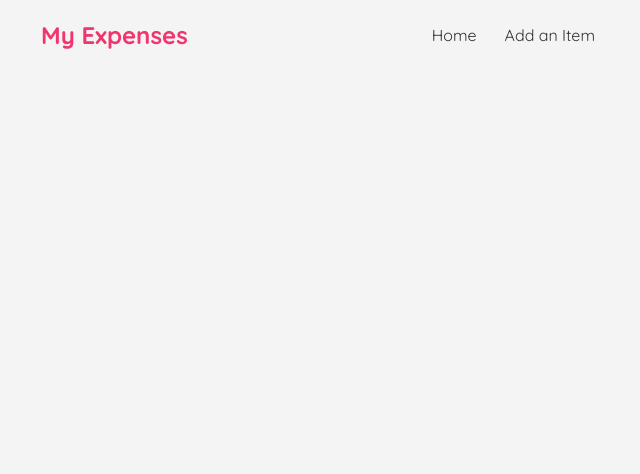
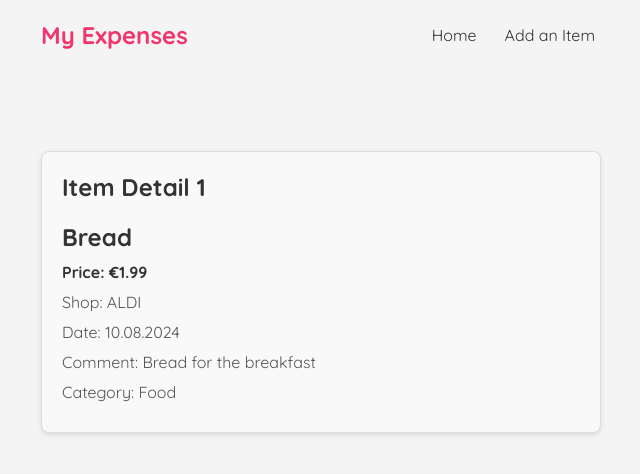
Before and after one commit to Makrine/my-expenses, a React (Create React App) app: page /items/1 in a window 1280 px wide. Shown: the top 474 px of the page, without its empty margins (319-959 px from the left). Built offline with nearby package versions, Linux system fonts and the light colour scheme; data requests are answered from the project's data file.

Commit message:
added Route parameters and hooks

```diff
--- a/data/db.json
+++ b/data/db.json
@@ -1,10 +1,52 @@
 {
     "items": [
-        { "item": "Bread", "price": 1.99, "shop": "ALDI", "date": "10.08.2024", "id": 1 },
-        { "item": "Milk", "price": 1.99, "shop": "NORMA", "date": "10.08.2024", "id": 2 },
-        { "item": "Eggs", "price": 2.26, "shop": "Edeka", "date": "10.08.2024", "id": 3 },
-        { "item": "Cheese", "price": 1.22, "shop": "Edeka", "date": "9.08.2024", "id": 4 },
-        { "item": "Pizza", "price": 5.36, "shop": "Edeka", "date": "10.08.2024", "id": 5 },
-        { "item": "Pizza", "price": 5.36, "shop": "Edeka", "date": "1.08.2024", "id": 6 }
+        { "item": "Bread",
+          "price": 1.99,
+          "shop": "ALDI",
+          "date": "10.08.2024",
+          "id": 1,
+          "category": "Food",
+          "comment": "Bread for the breakfast"
+        },
+        { "item": "Milk",
+          "price": 1.99,
+          "shop": "NORMA",
+          "date": "10.08.2024",
+          "id": 2,
+          "category": "Food",
+          "comment": "Milk for the coffee"
+        },
+        { "item": "Eggs",
+          "price": 2.26,
+          "shop": "Edeka",
+          "date": "10.08.2024",
+          "id": 3,
+          "category": "Food",
+          "comment": "Eggs for the cake"
+        },
+        { "item": "Cheese",
+          "price": 1.22,
+          "shop": "Edeka",
+          "date": "9.08.2024",
+          "id": 4,
+          "category": "Food",
+          "comment": "Cheese for the sandwich"
+        },
+        { "item": "Pizza",
+          "price": 5.36,
+          "shop": "Edeka",
+          "date": "10.08.2024",
+          "id": 5,
+          "category": "Food",
+          "comment": "Pizza for the party"
+        },
+        { "item": "Pizza",
+          "price": 5.36,
+          "shop": "Edeka",
+          "date": "1.08.2024",
+          "id": 6,
+          "category": "Food",
+          "comment": "Pizza for the party"
+        }
     ]
 }
--- a/src/App.tsx
+++ b/src/App.tsx
@@ -2,6 +2,7 @@ import Navbar from './Navbar';
 import Home from './Home';
 import { BrowserRouter as Router, Route, Switch } from 'react-router-dom';
 import Create from './Create';
+import ItemDetail from './ItemDetails';
 
 function App() {
   return (
@@ -16,6 +17,9 @@ function App() {
           <Route path="/create" exact>
             <Create />
           </Route>
+          <Route path="/items/:id" exact>
+            <ItemDetail />
+          </Route>
         </Switch>
       </div>
     </div>
--- a/src/Home.tsx
+++ b/src/Home.tsx
@@ -1,10 +1,11 @@
 import ItemList from "./ItemList";
 import useFetch from "./useFetch";
+import { Item } from "./Interface";
 
 
 
 const Home = () => {
-    const { data: products, isPending, error } = useFetch('http://localhost:8000/items');
+    const { data: products, isPending, error } = useFetch<Item[]>('http://localhost:8000/items');
 
     // create handleDelete function
     const handleDelete = (id: number) => {
--- /dev/null
+++ b/src/ItemDetails.tsx
@@ -0,0 +1,33 @@
+import React from 'react';
+import { useParams } from 'react-router-dom';
+import useFetch from './useFetch';
+import { Item } from './Interface';
+
+interface Params {
+    id: string;
+}
+
+const ItemDetail: React.FC = () => {
+    const { id } = useParams<Params>();
+    const { data: item, isPending, error } = useFetch<Item>(`http://localhost:8000/items/${id}`);
+
+    return (
+        <div className="item-detail-container">
+            <h2>Item Detail {id}</h2>
+            {isPending && <div className="loading">Loading...</div>}
+            {error && <div className="error">{error}</div>}
+            {item && (
+                <article>
+                    <h2>{item.item}</h2>
+                    <p className="price">Price: €{item.price.toFixed(2)}</p>
+                    <p>Shop: {item.shop}</p>
+                    <p>Date: {item.date}</p>
+                    <p>Comment: {item.comment}</p>
+                    <p>Category: {item.category}</p>
+                </article>
+            )}
+        </div>
+    );
+}
+
+export default ItemDetail;
--- a/src/ItemList.tsx
+++ b/src/ItemList.tsx
@@ -1,12 +1,7 @@
 import React from 'react';
 import { Item } from "./Interface";
-
-// Define an interface for the props
-interface ItemListProps {
-    items: Item[];
-    title: string;
-    handleDelete: (id: number) => void;
-}
+import { Link } from 'react-router-dom';
+import { ItemListProps } from './Interface';
 
 // Utility function to group items by date
 const groupByDate = (items: Item[]) => {
@@ -46,11 +41,12 @@ const ItemList: React.FC<ItemListProps> = ({ items, title, handleDelete }) => {
                     {groupedItems[date].map(item => (
                         <div className="item-preview" key={item.id}>
                             <div className="item-info">
-                                <h2>{item.item}</h2>
+                                    <h2>{item.item}</h2>
                                 <p>{item.shop}</p>
                             </div>
                             <div className="price-container">
                                 <div className="price">€{item.price.toFixed(2)}</div>
+                                <Link to={`/items/${item.id}`}><button className='btn-details'>Details</button></Link>
                                 <button className="btn-delete-item" onClick={() => handleDelete(item.id)}>Delete</button>
                             </div>
                         </div>
--- a/src/index.css
+++ b/src/index.css
@@ -92,6 +92,30 @@ body {
   box-shadow: 0 0 0 2px rgba(0, 0, 0, 0.2);
 }
 
+
+/* Details button styles */
+.btn-details {
+  background-color: green;
+  color: white;
+  border: none;
+  border-radius: 4px;
+  padding: 8px 12px;
+  font-size: 14px;
+  cursor: pointer;
+  transition: background-color 0.3s, box-shadow 0.3s;
+  box-shadow: 0 2px 4px rgba(0, 0, 0, 0.1);
+  margin-right: 10px;
+}
+
+.btn-details:hover {
+  background-color: darkgreen;
+}
+
+.btn-details:focus {
+  outline: none;
+  box-shadow: 0 0 0 2px rgba(0, 0, 0, 0.2);
+}
+
 /* Alignment for subtotal and total */
 .subtotal, .total {
   display: flex;
@@ -142,3 +166,59 @@ body {
   margin: 40px auto;
   padding: 20px;
 }
+
+/*Item Details*/
+/* Container for the item detail view */
+.item-detail-container {
+  max-width: 800px;
+  margin: 20px auto;
+  padding: 20px;
+  border: 1px solid #ddd;
+  border-radius: 8px;
+  background-color: #f9f9f9;
+  box-shadow: 0 2px 5px rgba(0, 0, 0, 0.1);
+}
+
+/* Header styling */
+.item-detail-container h2 {
+  margin-top: 0;
+  color: #333;
+}
+
+/* Article styling */
+.item-detail-container article {
+  margin-top: 20px;
+}
+
+/* Styling for item details */
+.item-detail-container p {
+  margin: 10px 0;
+  font-size: 16px;
+  color: #555;
+}
+
+/* Price styling */
+.item-detail-container .price {
+  font-weight: bold;
+  color: #333;
+}
+
+/* Loading and error messages styling */
+.loading, .error {
+  padding: 10px;
+  margin: 10px 0;
+  border-radius: 4px;
+  font-size: 16px;
+}
+
+.loading {
+  background-color: #f0f8ff;
+  color: #1e90ff;
+  border: 1px solid #1e90ff;
+}
+
+.error {
+  background-color: #ffebee;
+  color: #f44336;
+  border: 1px solid #f44336;
+}
--- a/src/useFetch.tsx
+++ b/src/useFetch.tsx
@@ -1,20 +1,18 @@
 import { useState, useEffect } from 'react';
-import {Item} from "./Interface";
 
-const useFetch = (url : string) => {
+// Define the generic type for useFetch
+const useFetch = <T,>(url: string) => {
+    const [data, setData] = useState<T | null>(null);
+    const [isPending, setIsPending] = useState(true);
+    const [error, setError] = useState<string | null>(null);
 
-    const [data, setData] = useState<Item[] | null>(null);
-    const [isPending, setIsPending] = useState(true);
-    const [error, setError] = useState(null);
-
-    // Fetch data from the server
     useEffect(() => {
         const abortCont = new AbortController();
 
         fetch(url, { signal: abortCont.signal })
             .then(res => {
-          if (!res.ok) { // error coming back from server
-            throw Error('could not fetch the data for that resource');
+                if (!res.ok) { // Error coming back from server
+                    throw new Error('Could not fetch the data for that resource');
                 }
                 return res.json();
             })
@@ -25,17 +23,17 @@ const useFetch = (url : string) => {
             })
             .catch(err => {
                 if (err.name === 'AbortError') {
-            console.log('fetch aborted');
+                    console.log('Fetch aborted');
                 } else {
                     setIsPending(false);
                     setError(err.message);
                 }
-        })
+            });
 
         return () => abortCont.abort();
-    }, [])
+    }, [url]); // Dependency array to re-run effect when URL changes
 
     return { data, isPending, error };
-}
+};
 
 export default useFetch;
```
Also changed, not shown: src/Interface.tsx (+14 -0 lines). Lines whose indentation alone changed are shown as unchanged.
